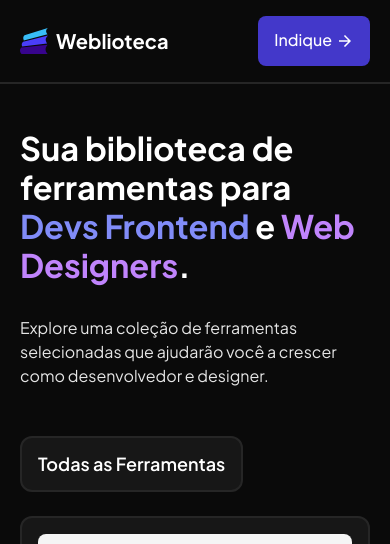
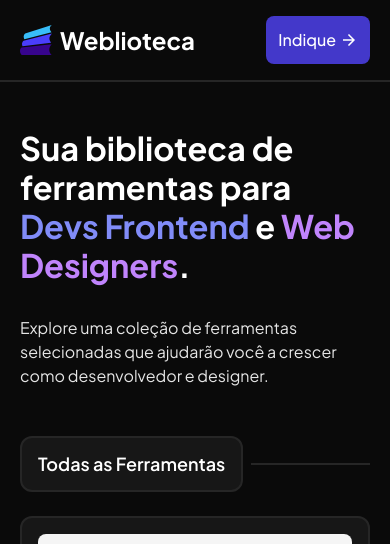
Before and after one commit to SnayderRodrigues/frontcards, a React (Vite) app: page / in a window 390 px wide. Shown: the top 544 px of the page. Built offline with nearby package versions, Linux system fonts and the light colour scheme.

Commit message:
update: size of Header.jsx and Footer.jsx  components items for responsive design

```diff
--- a/index.html
+++ b/index.html
@@ -2,7 +2,7 @@
 <html lang="en">
   <head>
     <meta charset="UTF-8" />
-    <link rel="icon" type="image/svg+xml" href="/public/vite.svg" />
+    <link rel="icon" type="image/svg+xml" href="/public/logo-test.svg" />
     <meta name="viewport" content="width=device-width, initial-scale=1.0" />
     <link rel="preconnect" href="https://fonts.googleapis.com" />
     <link rel="preconnect" href="https://fonts.gstatic.com" crossorigin />
--- a/src/app/resources/Page.jsx
+++ b/src/app/resources/Page.jsx
@@ -43,8 +43,9 @@ const FeaturedTools = () => {
 
   return (
     <section className="wrapper">
+      <div className="flex md:hidden items-center gap-2 mb-6">
         <h2
-        className={`md:hidden w-fit text-lg xsm:text-xl font-semibold ${
+          className={`shrink-0 w-fit text-lg xsm:text-xl font-semibold ${
             selectedCategory === "Todas"
               ? "bg-neutral-900 border-neutral-800"
               : ""
@@ -53,17 +54,23 @@ const FeaturedTools = () => {
               ? "bg-indigo-700 border-indigo-700"
               : ""
           } ${
-          selectedCategory === "Design" ? "bg-purple-600 border-purple-600" : ""
+            selectedCategory === "Design"
+              ? "bg-purple-600 border-purple-600"
+              : ""
           } ${
             selectedCategory === "Aprendizado"
               ? "bg-emerald-600 border-emerald-600"
               : ""
           } ${
-          selectedCategory === "Criadores" ? "bg-rose-600 border-rose-600" : ""
-        } px-4 py-3 border-2 rounded-xl mb-6`}
+            selectedCategory === "Criadores"
+              ? "bg-rose-600 border-rose-600"
+              : ""
+          } px-4 py-3 border-2 rounded-xl`}
         >
           {categoryTitles[selectedCategory]}
         </h2>
+        <div className="w-full h-[2px] bg-neutral-800"></div>
+      </div>
       <Filter
         totalPages={totalPages}
         currentPage={currentPage}
--- a/src/app/resources/Resource.jsx
+++ b/src/app/resources/Resource.jsx
@@ -43,7 +43,7 @@ const Resource = () => {
           <div className="flex gap-4">
             <Link
               onClick={() => navigate(-1)}
-              className="flex items-center justify-center gap-1 text-base sm:text-lg lg:text-xl font-medium text-white bg-neutral-900 px-5 py-2 border-2 border-neutral-800 rounded-lg transition-colors hover:bg-neutral-950"
+              className="flex items-center justify-center gap-1 text-base sm:text-lg lg:text-xl font-medium text-white bg-neutral-900 px-3 py-3 xsm:px-4 xsm:py-3 md:px-6 md:py-4 border-2 border-neutral-800 rounded-lg transition-colors hover:bg-neutral-950"
             >
               <svg
                 xmlns="http://www.w3.org/2000/svg"
@@ -55,7 +55,7 @@ const Resource = () => {
               >
                 <path d="M640-80 240-480l400-400 71 71-329 329 329 329-71 71Z" />
               </svg>
-              <span className="mb-[2px]">Voltar</span>
+              <span className="xsm:mb-[2px]">Voltar</span>
             </Link>
             <Button text="Explorar" href={tool.source} />
           </div>
--- a/src/components/Button.jsx
+++ b/src/components/Button.jsx
@@ -5,9 +5,9 @@ const Button = ({ text, href }) => {
     <a
       href={href}
       target="_blank"
-      className="w-fit flex items-center gap-1 text-base sm:text-lg lg:text-xl font-medium bg-indigo-700 px-4 py-3 md:px-6 md:py-4 rounded-lg hover:bg-indigo-800 transition-colors cursor-pointer"
+      className="w-fit flex items-center gap-1 text-base sm:text-lg lg:text-xl font-medium bg-indigo-700 px-3 py-3 xsm:px-4 xsm:py-3 md:px-6 md:py-4 rounded-lg hover:bg-indigo-800 transition-colors cursor-pointer"
     >
-      <span className="shrink-0 mb-[2px]">{text}</span>
+      <span className="shrink-0 xsm:mb-[2px]">{text}</span>
       <svg
         xmlns="http://www.w3.org/2000/svg"
         width="24px"
--- a/src/components/Card.jsx
+++ b/src/components/Card.jsx
@@ -11,7 +11,7 @@ const Card = ({ tool }) => {
 
   return (
     <div
-      className="group w-full relative flex flex-col justify-between gap-4 p-4 bg-neutral-900 border-2 border-neutral-800 rounded-xl overflow-hidden transition-colors ease-in cursor-pointer md:hover:border-neutral-600"
+      className="group w-full flex flex-col justify-between gap-4 p-4 bg-neutral-900 border-2 border-neutral-800 rounded-xl overflow-hidden transition-colors ease-in cursor-pointer md:hover:border-neutral-600"
       onClick={handleClick}
     >
       <div className="aspect-square flex items-center justify-center bg-neutral-100 rounded-lg">
--- a/src/components/Footer.jsx
+++ b/src/components/Footer.jsx
@@ -22,8 +22,9 @@ const Footer = () => {
                 src={Logo}
                 alt="Logo"
                 width={60}
+                className="w-12 md:w-16"
               />
-              <div className="text-3xl md:text-4xl lg:text-5xl font-bold">
+              <div className="text-4xl md:text-5xl font-bold">
                 Weblioteca
               </div>
             </a>
--- a/src/components/Header.jsx
+++ b/src/components/Header.jsx
@@ -7,11 +7,11 @@ const Header = () => {
   const scrollToTop = () => window.scrollTo({ top: 0 });
 
   return (
-    <header className="fixed z-50 w-full bg-neutral-950 border-b-2 border-b-neutral-800 items-center justify-center flex">
+    <header className="fixed z-50 w-full flex items-center justify-center bg-neutral-950 border-b-2 border-b-neutral-800">
       <nav className="wrapper flex items-center justify-between gap-4 py-4">
         <a href="/" className="group flex items-center gap-2 xsm:gap-3">
-          <img src={Logo} alt="Logo" width={40} className="w-7 xsm:w-10" />
-          <div className="text-xl xsm:text-2xl md:text-3xl lg:text-4xl font-bold">
+          <img src={Logo} alt="Logo" width={40} className="w-8 xsm:w-10" />
+          <div className="text-2xl xsm:text-3xl lg:text-4xl font-bold">
             Weblioteca
           </div>
         </a>
```
Lines whose indentation alone changed are shown as unchanged.
